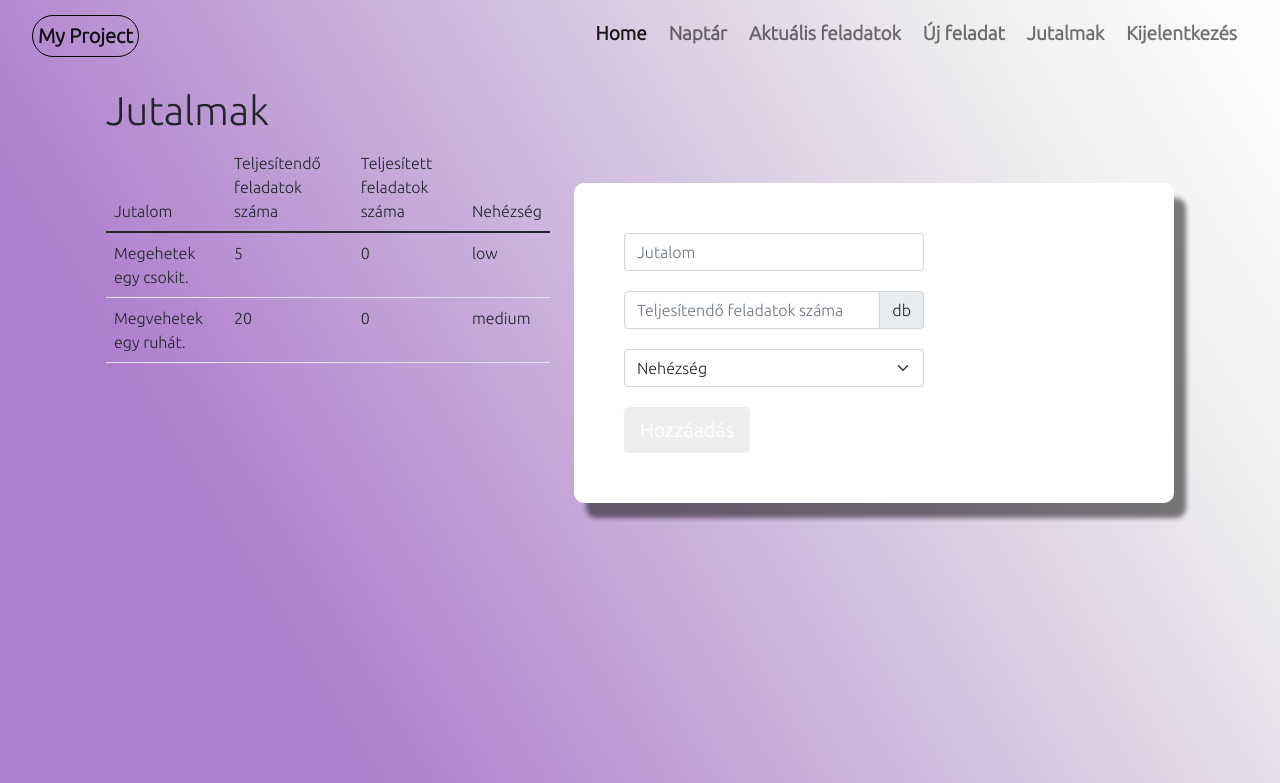
After one commit to rkekesi22/My-Project, a Flask app: page /jutalmak in a window 1280 px wide. The commit adds this page. Shown: the top 783 px of the page. Run offline with Flask 2, Linux system fonts and the light colour scheme; a user stored in the database is signed in; data comes from the database, SQL or seed files in the repository; both versions use the stored data as it was after the commit.

Commit message:
Jutalom ablak létrehozása

```diff
--- a/website/templates/currenttasks.html
+++ b/website/templates/currenttasks.html
@@ -13,6 +13,7 @@
                     {%else%}
                         <li>
                     {%endif%}
+
                     <a href="/project/{{ tab.project_name }}">{{tab.project_name}}</a>
                     </li>
                 {%endfor%}
--- /dev/null
+++ b/website/templates/jutalom.html
@@ -0,0 +1,62 @@
+{% extends "base.html"%}{% block title %}Jutalom{% endblock %}
+{%block content%}
+
+<div class="home">
+<div class="container">
+    <div class="container">
+        <h1>Jutalmak</h1>
+    </div>
+    <div class="container">
+        <div class="row">
+            <div class="col">
+                <table class="table  table-hover">
+                    <thead>
+                        <td>Jutalom</td>
+                        <td>Teljesítendő feladatok száma</td>
+                        <td>Teljesített feladatok száma</td>
+                        <td>Nehézség</td>
+                        <!-- <td>Státusz</td> -->
+                    </thead>
+                    <tbody>
+                        {% for jutalom in jutalmak %}
+                        <tr>
+                            <td> {{jutalom.jutalom_name}}</td>
+                            <td> {{jutalom.ossz}}</td>
+                            <td> {{jutalom.teljesitett_fel}}</td>
+                            <td> {{ jutalom.difficulty}}</td>
+                        </tr>
+                        {%endfor%}
+                    </tbody>
+                </table>
+            </div>
+            <div class="col">
+                <div class="signup-form">
+                    <form action="" method="post">
+                <div class="form-group">
+                    <input type="text" class="form-control" id="jutalom" name="jutalom_name" placeholder="Jutalom" style="width:300px" required>
+                </div>
+                <div class="form-group">
+                    <div class="input-group" style="width:300px">
+                    <input type="text" class="form-control" id="ossz" name="ossz" placeholder="Teljesítendő feladatok száma" required>
+                    <span class="input-group-text">db</span>
+                </div>
+                </div>
+                <div class="form-group">
+                    <select class="form-select" id="difficulty" style="width:300px" name="difficulty">
+                        <option selected disabled>Nehézség</option>
+                        <option value="low">Könnyű</option>
+                        <option value="medium">Közepes</option>
+                        <option value="high">Nehéz</option>
+                      </select>
+                </div>
+                <div>
+                    <button type="submit" class="btn btn-primary btn-lg">Hozzáadás</button>
+                </div>
+            </form>
+            </div>
+            </div>
+        </div>
+    </div>
+</div>
+</div>
+{%endblock%}
--- a/website/views.py
+++ b/website/views.py
@@ -2,7 +2,7 @@ from flask import Blueprint, render_template, request, redirect, url_for
 from flask_login import login_required, current_user
 from werkzeug.exceptions import abort
 
-from .models import Projects,Tasks
+from .models import Projects,Tasks,Jutalom
 from . import db
 
 from .date import *
@@ -397,3 +397,36 @@ def next_day(day):
             f.close()
 
         return redirect(url_for('views.day_view'))
+
+
+@views.route("/jutalmak", methods=['GET','POST'])
+@login_required
+def jutalmak():
+    if request.method == 'GET':
+        user_jutalom = db.session.query(Jutalom).filter(Jutalom.user_id == current_user.id).all()
+        print(user_jutalom)
+
+        return render_template("jutalom.html", user = current_user, jutalmak = user_jutalom)
+
+    if request.method == 'POST':
+        found = False
+
+        data = request.form.to_dict()
+        jutalom_name = request.form.get('jutalom_name')
+        print(jutalom_name)
+
+        if not jutalom_name:
+            jutalom_name = 'Jutalom'
+
+        jutalom = Jutalom.query.all()
+
+        for proj in jutalom:
+            if proj.jutalom_name == jutalom_name and current_user.id == proj.user_id:
+                found = True
+
+        if not found:
+            new_jutalom = Jutalom(data.get('jutalom_name'), data.get('ossz'),0,data.get('difficulty'), current_user.id)
+            db.session.add(new_jutalom)
+            db.session.commit()
+
+            return redirect(url_for('views.jutalmak'))
```
Also changed, not shown: website/models.py (+17 -0 lines), website/templates/test.html (deleted, +0 -22 lines), website/database.db.
